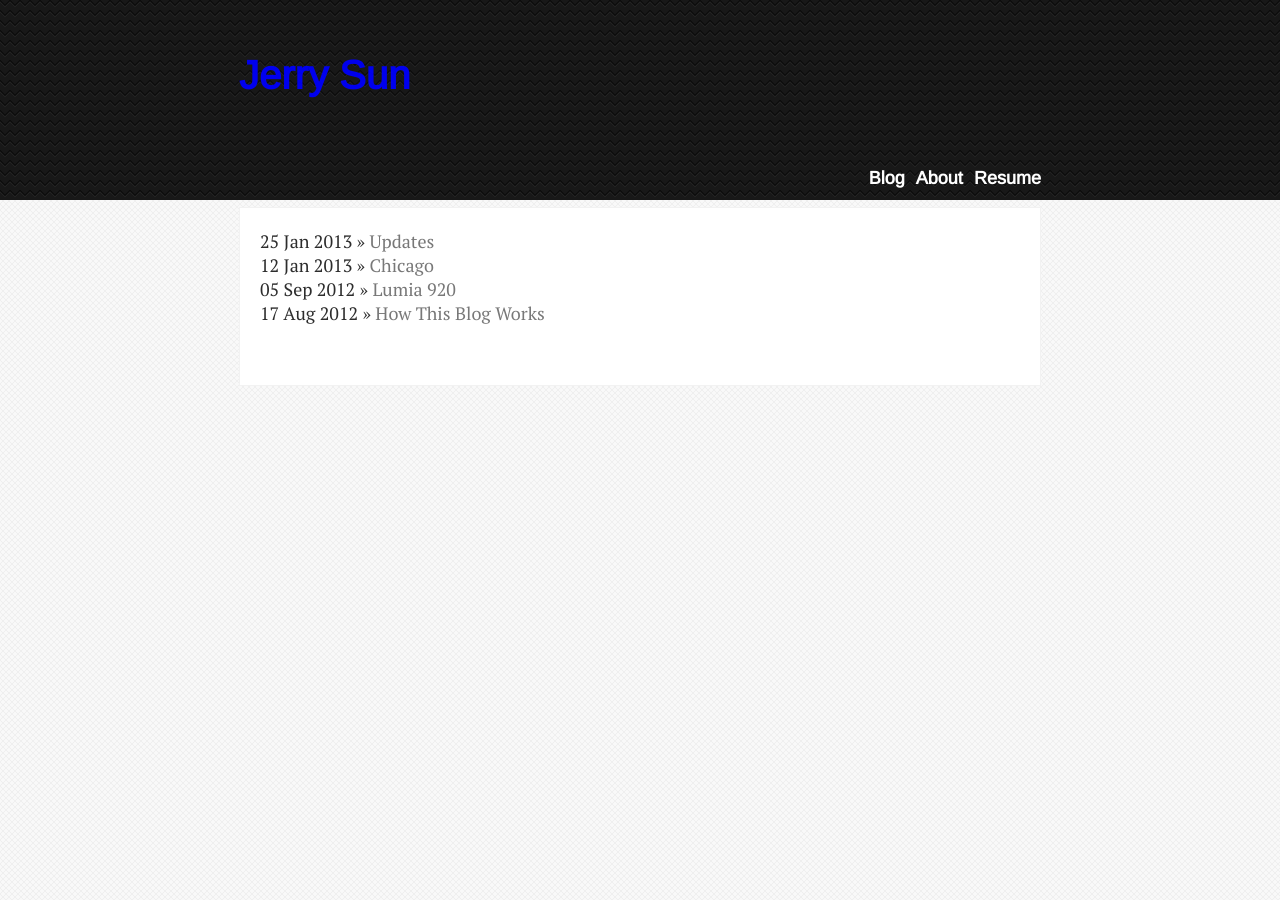
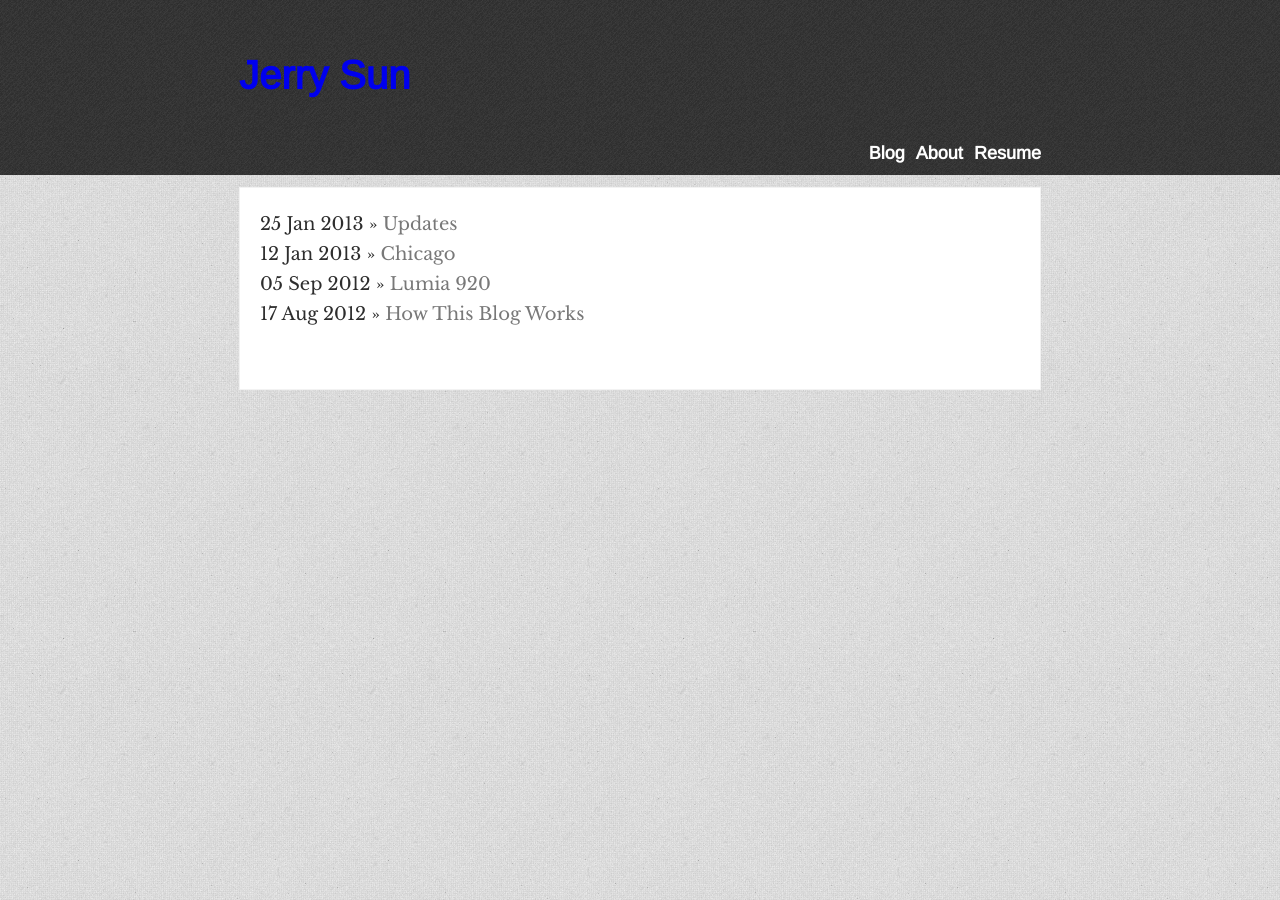
Before and after one commit to jerrysun21/jerrysun21.github.com, a Jekyll site: the page built from index.html, in a window 1280 px wide. Built offline with Jekyll 4.4.1, drawn with Linux system fonts in a browser that asks for light colours; some web fonts are replaced.

Commit message:
Changed textures, small layout tweaks

```diff
--- a/_layouts/default.html
+++ b/_layouts/default.html
@@ -1,6 +1,6 @@
 <html>
 	<head>
-		<link href='http://fonts.googleapis.com/css?family=Headland+One|PT+Serif|Arimo' rel='stylesheet' type='text/css'>
+		<link href='http://fonts.googleapis.com/css?family=Libre+Baskerville|PT+Serif|Arimo' rel='stylesheet' type='text/css'>
 
 		<title>{{page.title}}</title>
 		<link rel="stylesheet" type="text/css" href="/css/default.css">
--- a/css/default.css
+++ b/css/default.css
@@ -9,7 +9,7 @@ body
 
 #body_style
 {
-	font-family: 'PT Serif', "Times New Roman", serif;
+	font-family: 'Libre Baskerville', "Times New Roman", serif;
 	color:#2D2D2D;
 }
 
@@ -25,12 +25,12 @@ body
 	border-width: 1px;
 	margin-right: auto;
 	margin-left: auto;
-	margin-top: 7px;
+	margin-top: 12px;
 }
 #header-bg
 {
 	background-image: url("/res/images/headerbg.png");
-	height: 200px;
+	height: 175px;
 }
 #header-text
 {
@@ -61,7 +61,7 @@ body
 {
 	vertical-align: middle;
 	width: 400px;
-	margin-top: 135px;
+	margin-top: 110px;
 	margin-right: 10px;
 	margin-left: auto;
 	color: #FFFFFF;
--- a/css/index.css
+++ b/css/index.css
@@ -3,6 +3,7 @@
 	margin: 20px;
 	font-size: 18px;
 	text-decoration: none;
+  line-height: 30px;
 }
 
 #post_list a{ text-decoration:none; color: #787878;}
```
Also changed, not shown: res/images/bodybg.png, res/images/headerbg.png, 1 other file.
